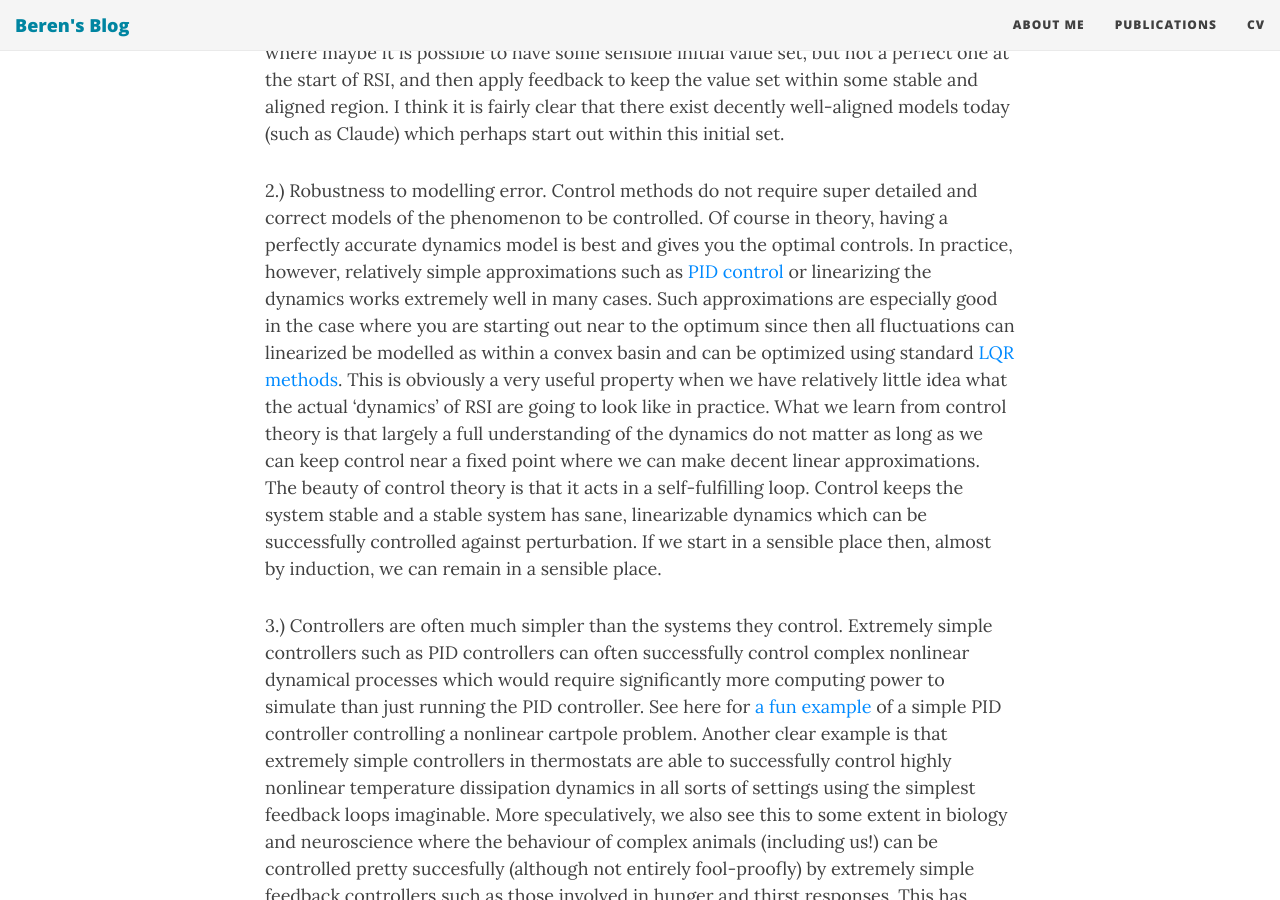
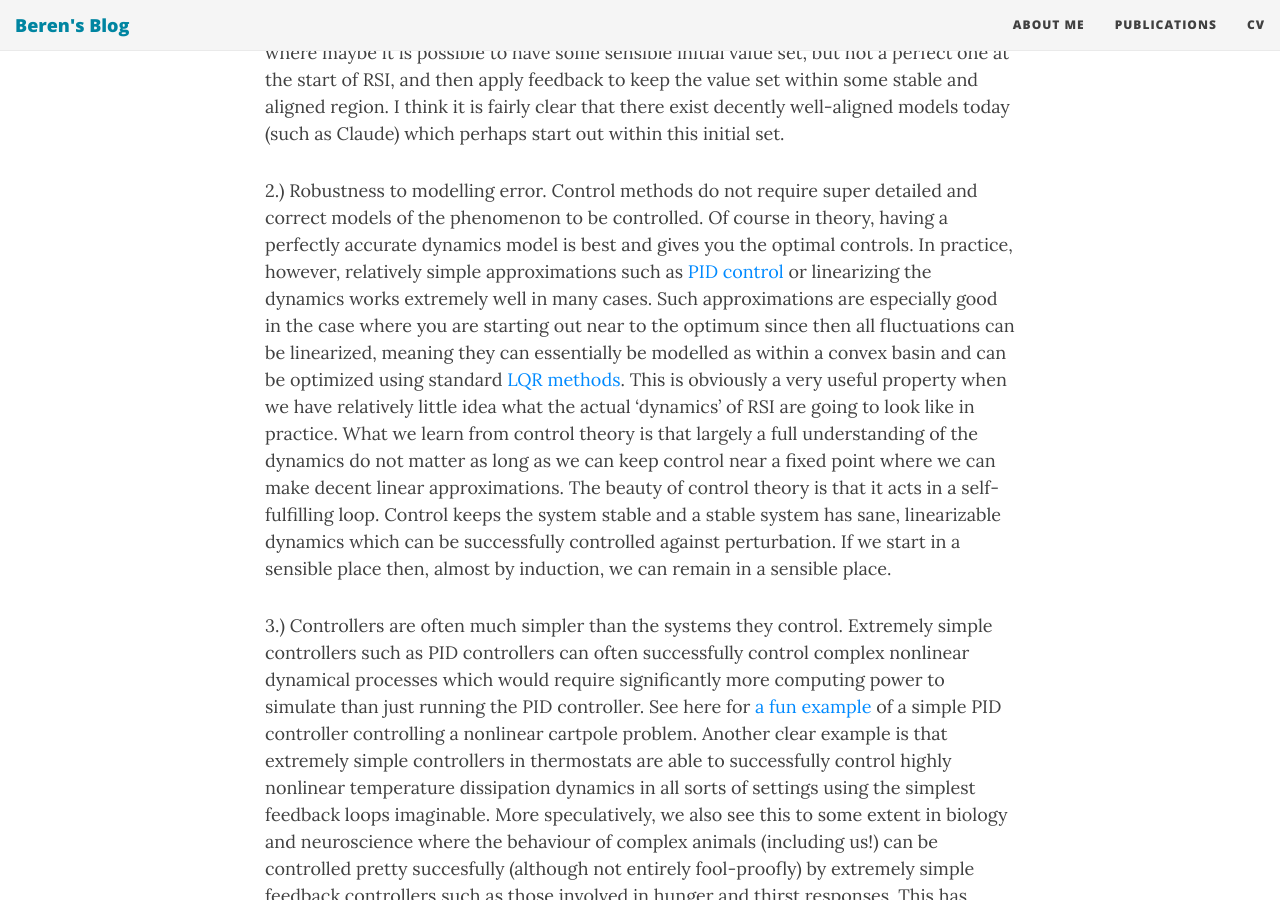
Before and after one commit to BerenMillidge/BerenMillidge.github.io, a Jekyll site: the page built from _posts/2025-02-05-Maintaining-Alignment-During-RSI-As-A-Feedback-Control-Problem.md, in a window 1280 px wide and 900 px high, scrolled down 3558 px. Built offline with Jekyll 4.4.1, drawn with Linux system fonts in a browser that asks for light colours; nearby versions of some CDN libraries.

Commit message:
Update 2025-02-05-Maintaining-Alignment-During-RSI-As-A-Feedback-Control-Problem.md

```diff
--- a/_posts/2025-02-05-Maintaining-Alignment-During-RSI-As-A-Feedback-Control-Problem.md
+++ b/_posts/2025-02-05-Maintaining-Alignment-During-RSI-As-A-Feedback-Control-Problem.md
@@ -26,7 +26,7 @@ Feedback control has a number of extremely nice properties.
 
 1.) Massively reduces sensitivity to initial conditions. Uncontrolled systems (especially complex nonlinear ones) are almost always extremely sensitive to initial conditions. This is chaos theory. Controlled systems, however, are generally pretty to extremely robust. SpaceX do not really care which angle they launch the rocket at -- almost always you can correct for any errors at the begining. Of course some errors are truly egregious (such as launching your rocket pointing straight down at the ground) and cause disaster before the control system can correct. This is obviously useful from within an alignment context where maybe it is possible to have some sensible initial value set, but not a perfect one at the start of RSI, and then apply feedback to keep the value set within some stable and aligned region. I think it is fairly clear that there exist decently well-aligned models today (such as Claude) which perhaps start out within this initial set.
 
-2.) Robustness to modelling error. Control methods do not require super detailed and correct models of the phenomenon to be controlled. Of course in theory, having a perfectly accurate dynamics model is best and gives you the optimal controls. In practice, however, relatively simple approximations such as [PID control](https://en.wikipedia.org/wiki/Proportional–integral–derivative_controller) or linearizing the dynamics works extremely well in many cases. Such approximations are especially good in the case where you are starting out near to the optimum since then all fluctuations can linearized be modelled as within a convex basin and can be optimized using standard [LQR methods](https://en.wikipedia.org/wiki/Linear–quadratic_regulator). This is obviously a very useful property when we have relatively little idea what the actual 'dynamics' of RSI are going to look like in practice. What we learn from control theory is that largely a full understanding of the dynamics do not matter as long as we can keep control near a fixed point where we can make decent linear approximations. The beauty of control theory is that it acts in a self-fulfilling loop. Control keeps the system stable and a stable system has sane, linearizable dynamics which can be successfully controlled against perturbation. If we start in a sensible place then, almost by induction, we can remain in a sensible place.
+2.) Robustness to modelling error. Control methods do not require super detailed and correct models of the phenomenon to be controlled. Of course in theory, having a perfectly accurate dynamics model is best and gives you the optimal controls. In practice, however, relatively simple approximations such as [PID control](https://en.wikipedia.org/wiki/Proportional–integral–derivative_controller) or linearizing the dynamics works extremely well in many cases. Such approximations are especially good in the case where you are starting out near to the optimum since then all fluctuations can be linearized, meaning they can essentially be modelled as within a convex basin and can be optimized using standard [LQR methods](https://en.wikipedia.org/wiki/Linear–quadratic_regulator). This is obviously a very useful property when we have relatively little idea what the actual 'dynamics' of RSI are going to look like in practice. What we learn from control theory is that largely a full understanding of the dynamics do not matter as long as we can keep control near a fixed point where we can make decent linear approximations. The beauty of control theory is that it acts in a self-fulfilling loop. Control keeps the system stable and a stable system has sane, linearizable dynamics which can be successfully controlled against perturbation. If we start in a sensible place then, almost by induction, we can remain in a sensible place.
 
 3.) Controllers are often much simpler than the systems they control. Extremely simple controllers such as PID controllers can often successfully control complex nonlinear dynamical processes which would require significantly more computing power to simulate than just running the PID controller. See here for [a fun example](https://www.youtube.com/watch?v=-UTqKqoh-5A) of a simple PID controller controlling a nonlinear cartpole problem. Another clear example is that extremely simple controllers in thermostats are able to successfully control highly nonlinear temperature dissipation dynamics in all sorts of settings using the simplest feedback loops imaginable. More speculatively, we also see this to some extent in biology and neuroscience where the behaviour of complex animals (including us!) can be controlled pretty succesfully (although not entirely fool-proofly) by extremely simple feedback controllers such as those involved in hunger and thirst responses. This has obvious relevance in the case of AI alignment where we will almost certainly be designing relatively 'dumb' systems (which may be SOTA AI systems of the near future) to try to control superintelligent ones. This suggests that this is far from impossible in practice.
 
```
